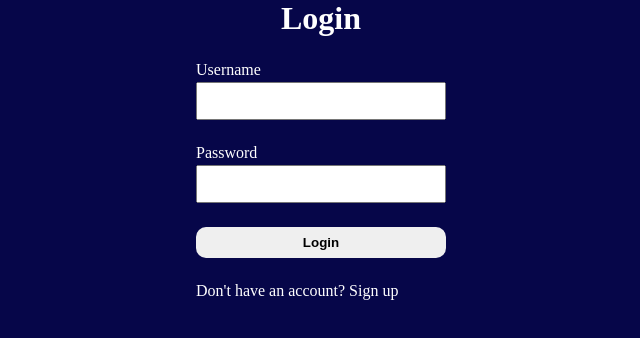
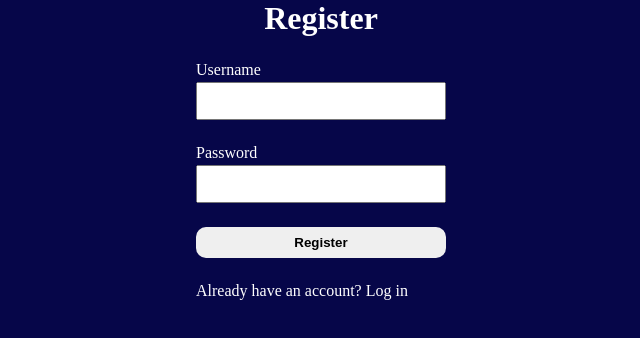
Before and after one commit to StefanMogren/book-store, a React (Vite) app: page / in a window 1280 px wide. Both pictures are taken after a click on the element "Don't have an account? Sign up". Shown: the top 338 px of the page, without its empty margins (319-959 px from the left). Built offline with nearby package versions, Linux system fonts and the light colour scheme.

Commit message:
Moved LoginForm and RegisterForm calls into NoUser

```diff
--- a/src/App.jsx
+++ b/src/App.jsx
@@ -1,4 +1,4 @@
-import LoginForm from './components/LoginForm';
+import NoUser from './components/NoUser';
 import BookStore from './components/BookStore';
 import { useState } from 'react';
 
@@ -12,7 +12,7 @@ function App() {
 			{activeUser ? (
 				<BookStore setUserLogin={setUserLogin} />
 			) : (
-				<LoginForm setUserLogin={setUserLogin} />
+				<NoUser setUserLogin={setUserLogin} />
 			)}
 		</div>
 	);
--- a/src/components/LoginForm.jsx
+++ b/src/components/LoginForm.jsx
@@ -1,7 +1,7 @@
 import users from '../data/users';
 import Input from './Input';
 
-function LoginForm({ setUserLogin }) {
+function LoginForm({ setUserLogin, setLoginOrRegister }) {
 	// Loginkontrollen
 	const checkLogin = (event) => {
 		event.preventDefault();
@@ -26,7 +26,7 @@ function LoginForm({ setUserLogin }) {
 
 	// Vad som returneras
 	return (
-		<main className='login'>
+		<>
 			<h1 className='login__title'>Login</h1>
 			<form
 				className='login__form'
@@ -54,11 +54,13 @@ function LoginForm({ setUserLogin }) {
 					spanClass='login__label-text'
 				/>
 				<button className='login__button'>Login</button>
-				<p onClick={() => console.log('Signing up new user!')}>
+				<p
+					className='login__change-form'
+					onClick={() => setLoginOrRegister(false)}>
 					Don't have an account? Sign up
 				</p>
 			</form>
-		</main>
+		</>
 	);
 }
 
--- a/src/components/Logo.jsx
+++ b/src/components/Logo.jsx
@@ -1,7 +1,7 @@
 import React from 'react';
 import mainLogo from '../assets/books.jpg';
 
-function Logo() {
+export default function Logo() {
 	return (
 		<img
 			className='header__logo'
@@ -10,5 +10,3 @@ function Logo() {
 		/>
 	);
 }
-
-export default Logo;
--- a/src/components/NoUser.jsx
+++ b/src/components/NoUser.jsx
@@ -2,8 +2,20 @@ import { useState } from 'react';
 import LoginForm from './LoginForm';
 import RegisterForm from './RegisterForm';
 
-function NoUser() {
-	return <main></main>;
+function NoUser({ setUserLogin }) {
+	const [loginOrRegister, setLoginOrRegister] = useState(true);
+	return (
+		<main className='login'>
+			{loginOrRegister ? (
+				<LoginForm
+					setUserLogin={setUserLogin}
+					setLoginOrRegister={setLoginOrRegister}
+				/>
+			) : (
+				<RegisterForm setLoginOrRegister={setLoginOrRegister} />
+			)}
+		</main>
+	);
 }
 
 export default NoUser;
--- a/src/components/RegisterForm.jsx
+++ b/src/components/RegisterForm.jsx
@@ -1,13 +1,14 @@
 import React from 'react';
+import Input from './Input';
 
-function RegisterForm() {
+function RegisterForm({ setLoginOrRegister }) {
 	const registerUser = (event) => {
 		event.preventDefault();
 		console.log('New user registered!');
 	};
 
 	return (
-		<main className='login'>
+		<>
 			<h1 className='login__title'>Register</h1>
 			<form
 				className='login__form'
@@ -16,7 +17,7 @@ function RegisterForm() {
 					inputType='text'
 					inputName='username'
 					inputId='username'
-					// inputValue=
+					// inputValue
 					inputClass='login__input'
 					inputRequired='required'
 					labelClass='login__label'
@@ -27,7 +28,7 @@ function RegisterForm() {
 					inputType='text'
 					inputName='password'
 					inputId='password'
-					// inputValue=
+					// inputValue
 					inputClass='login__input'
 					inputRequired='required'
 					labelClass='login__label'
@@ -35,9 +36,13 @@ function RegisterForm() {
 					spanClass='login__label-text'
 				/>
 				<button className='login__button'>Register</button>
-				<p>Already have an account? Log in</p>
+				<p
+					className='login__change-form'
+					onClick={() => setLoginOrRegister(true)}>
+					Already have an account? Log in
+				</p>
 			</form>
-		</main>
+		</>
 	);
 }
 
--- a/src/index.css
+++ b/src/index.css
@@ -162,7 +162,12 @@
 	padding: 0.5rem 0;
 	border: none;
 	border-radius: 10px;
+	cursor: pointer;
 	font-weight: 600;
+}
+
+.login__change-form {
+	cursor: pointer;
 }
 
 /* .login__label-text {
```
